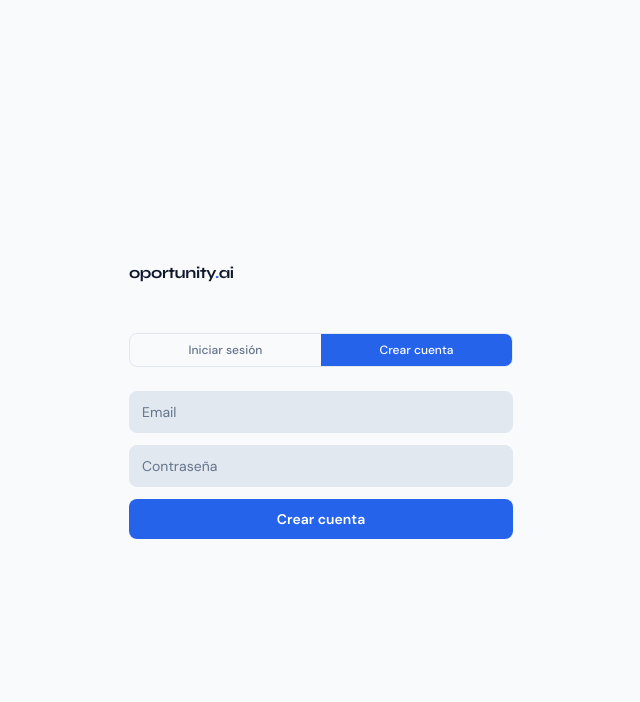
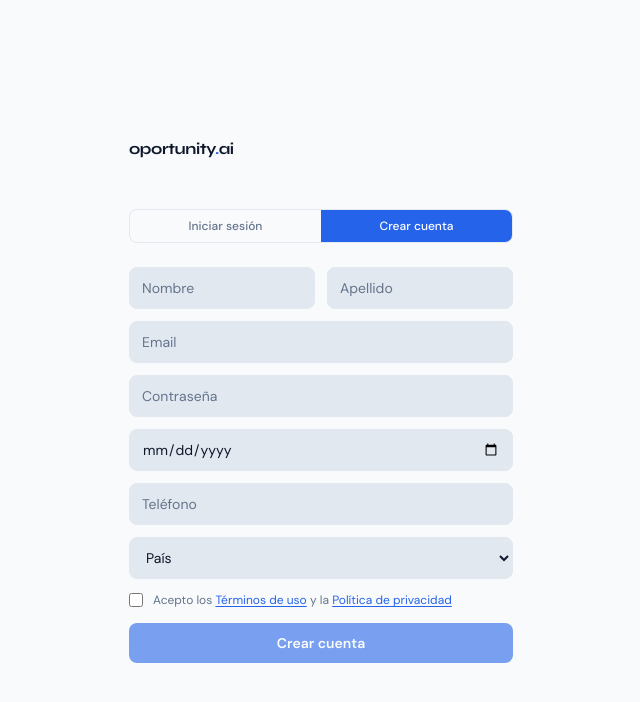
Before and after one commit to ovangoni-cyber/opplify, a Next.js app: page /auth/login in a window 1280 px wide. Both pictures are taken after a click on the button "Crear cuenta". Shown: the top 702 px of the page, without its empty margins (319-959 px from the left). Built offline with nearby package versions, Linux system fonts and the light colour scheme.

Commit message:
feat: expand register form with full profile fields and T&C checkbox

```diff
--- a/src/app/auth/login/page.tsx
+++ b/src/app/auth/login/page.tsx
@@ -5,16 +5,65 @@
 import Link from 'next/link'
 import { supabaseBrowser } from '@/lib/supabase-browser'
 
+const COUNTRIES = [
+  { value: 'AR', label: 'Argentina' },
+  { value: 'BO', label: 'Bolivia' },
+  { value: 'BR', label: 'Brasil' },
+  { value: 'CA', label: 'Canadá' },
+  { value: 'CL', label: 'Chile' },
+  { value: 'CO', label: 'Colombia' },
+  { value: 'CR', label: 'Costa Rica' },
+  { value: 'CU', label: 'Cuba' },
+  { value: 'DO', label: 'República Dominicana' },
+  { value: 'EC', label: 'Ecuador' },
+  { value: 'SV', label: 'El Salvador' },
+  { value: 'ES', label: 'España' },
+  { value: 'US', label: 'Estados Unidos' },
+  { value: 'GT', label: 'Guatemala' },
+  { value: 'HN', label: 'Honduras' },
+  { value: 'MX', label: 'México' },
+  { value: 'NI', label: 'Nicaragua' },
+  { value: 'PA', label: 'Panamá' },
+  { value: 'PY', label: 'Paraguay' },
+  { value: 'PE', label: 'Perú' },
+  { value: 'PT', label: 'Portugal' },
+  { value: 'PR', label: 'Puerto Rico' },
+  { value: 'UY', label: 'Uruguay' },
+  { value: 'VE', label: 'Venezuela' },
+  { value: 'DE', label: 'Alemania' },
+  { value: 'FR', label: 'Francia' },
+  { value: 'GB', label: 'Reino Unido' },
+  { value: 'IT', label: 'Italia' },
+  { value: 'NL', label: 'Países Bajos' },
+  { value: 'CH', label: 'Suiza' },
+  { value: 'AU', label: 'Australia' },
+  { value: 'JP', label: 'Japón' },
+  { value: 'OTHER', label: 'Otro' },
+]
+
+const INPUT_CLASS =
+  'w-full px-3 py-2.5 rounded-lg border border-border bg-input text-sm placeholder:text-muted-foreground focus:outline-none focus:border-primary/60 focus:ring-1 focus:ring-primary/20 transition-colors'
+
 export default function LoginPage() {
   const searchParams = useSearchParams()
   const router = useRouter()
   const redirect = searchParams.get('redirect') || '/buscar'
 
   const [tab, setTab] = useState<'login' | 'register'>('login')
+  const [status, setStatus] = useState<'idle' | 'loading' | 'error'>('idle')
+  const [errorMsg, setErrorMsg] = useState('')
+
+  // Shared
   const [email, setEmail] = useState('')
   const [password, setPassword] = useState('')
-  const [status, setStatus] = useState<'idle' | 'loading' | 'error'>('idle')
-  const [errorMsg, setErrorMsg] = useState('')
+
+  // Register-only
+  const [firstName, setFirstName] = useState('')
+  const [lastName, setLastName] = useState('')
+  const [dob, setDob] = useState('')
+  const [phone, setPhone] = useState('')
+  const [country, setCountry] = useState('')
+  const [termsAccepted, setTermsAccepted] = useState(false)
 
   const handleSubmit = async (e: React.FormEvent) => {
     e.preventDefault()
@@ -30,20 +79,36 @@
         router.replace(redirect)
       }
     } else {
-      const { error } = await supabaseBrowser.auth.signUp({ email, password })
+      const { error } = await supabaseBrowser.auth.signUp({
+        email,
+        password,
+        options: {
+          data: {
+            first_name: firstName,
+            last_name: lastName,
+            dob,
+            phone,
+            country,
+          },
+        },
+      })
       if (error) {
         setErrorMsg(error.message)
         setStatus('error')
       } else {
-        // Auto sign in after register
         await supabaseBrowser.auth.signInWithPassword({ email, password })
         router.replace(redirect)
       }
     }
   }
 
+  const switchTab = (t: 'login' | 'register') => {
+    setTab(t)
+    setErrorMsg('')
+  }
+
   return (
-    <div className="min-h-screen flex flex-col items-center justify-center bg-background px-6">
+    <div className="min-h-screen flex flex-col items-center justify-center bg-background px-6 py-12">
       <div className="w-full max-w-sm">
         <Link href="/" className="block font-heading font-bold text-base tracking-tight mb-12">
           oportunity<span className="text-primary">.</span>ai
@@ -54,7 +119,8 @@
           {(['login', 'register'] as const).map((t) => (
             <button
               key={t}
-              onClick={() => { setTab(t); setErrorMsg('') }}
+              type="button"
+              onClick={() => switchTab(t)}
               className={`flex-1 py-2 text-xs font-medium transition-colors ${
                 tab === t
                   ? 'bg-primary text-primary-foreground'
@@ -67,14 +133,38 @@
         </div>
 
         <form onSubmit={handleSubmit} className="space-y-3">
+          {/* Register-only fields */}
+          {tab === 'register' && (
+            <>
+              <div className="grid grid-cols-2 gap-3">
+                <input
+                  type="text"
+                  value={firstName}
+                  onChange={e => setFirstName(e.target.value)}
+                  placeholder="Nombre"
+                  required
+                  className={INPUT_CLASS}
+                />
+                <input
+                  type="text"
+                  value={lastName}
+                  onChange={e => setLastName(e.target.value)}
+                  placeholder="Apellido"
+                  required
+                  className={INPUT_CLASS}
+                />
+              </div>
+            </>
+          )}
+
           <input
             type="email"
             value={email}
             onChange={e => setEmail(e.target.value)}
             placeholder="Email"
             required
-            autoFocus
-            className="w-full px-3 py-2.5 rounded-lg border border-border bg-input text-sm placeholder:text-muted-foreground focus:outline-none focus:border-primary/60 focus:ring-1 focus:ring-primary/20 transition-colors"
+            autoFocus={tab === 'login'}
+            className={INPUT_CLASS}
           />
           <input
             type="password"
@@ -83,8 +173,57 @@
             placeholder="Contraseña"
             required
             minLength={6}
-            className="w-full px-3 py-2.5 rounded-lg border border-border bg-input text-sm placeholder:text-muted-foreground focus:outline-none focus:border-primary/60 focus:ring-1 focus:ring-primary/20 transition-colors"
+            className={INPUT_CLASS}
           />
+
+          {tab === 'register' && (
+            <>
+              <input
+                type="date"
+                value={dob}
+                onChange={e => setDob(e.target.value)}
+                required
+                className={INPUT_CLASS}
+              />
+              <input
+                type="tel"
+                value={phone}
+                onChange={e => setPhone(e.target.value)}
+                placeholder="Teléfono"
+                required
+                className={INPUT_CLASS}
+              />
+              <select
+                value={country}
+                onChange={e => setCountry(e.target.value)}
+                required
+                className={INPUT_CLASS}
+              >
+                <option value="" disabled>País</option>
+                {COUNTRIES.map(c => (
+                  <option key={c.value} value={c.value}>{c.label}</option>
+                ))}
+              </select>
+              <label className="flex items-start gap-2.5 cursor-pointer">
+                <input
+                  type="checkbox"
+                  checked={termsAccepted}
+                  onChange={e => setTermsAccepted(e.target.checked)}
+                  className="mt-0.5 h-3.5 w-3.5 rounded border-border accent-primary"
+                />
+                <span className="text-xs text-muted-foreground leading-relaxed">
+                  Acepto los{' '}
+                  <a href="/terms" target="_blank" className="text-primary underline underline-offset-2">
+                    Términos de uso
+                  </a>{' '}
+                  y la{' '}
+                  <a href="/privacy" target="_blank" className="text-primary underline underline-offset-2">
+                    Política de privacidad
+                  </a>
+                </span>
+              </label>
+            </>
+          )}
 
           {errorMsg && (
             <p className="text-xs text-rose-400">{errorMsg}</p>
@@ -92,7 +231,7 @@
 
           <button
             type="submit"
-            disabled={status === 'loading'}
+            disabled={status === 'loading' || (tab === 'register' && !termsAccepted)}
             className="btn-press w-full py-2.5 rounded-lg bg-primary text-primary-foreground text-sm font-semibold hover:bg-primary/90 transition-colors disabled:opacity-60"
           >
             {status === 'loading'
```
